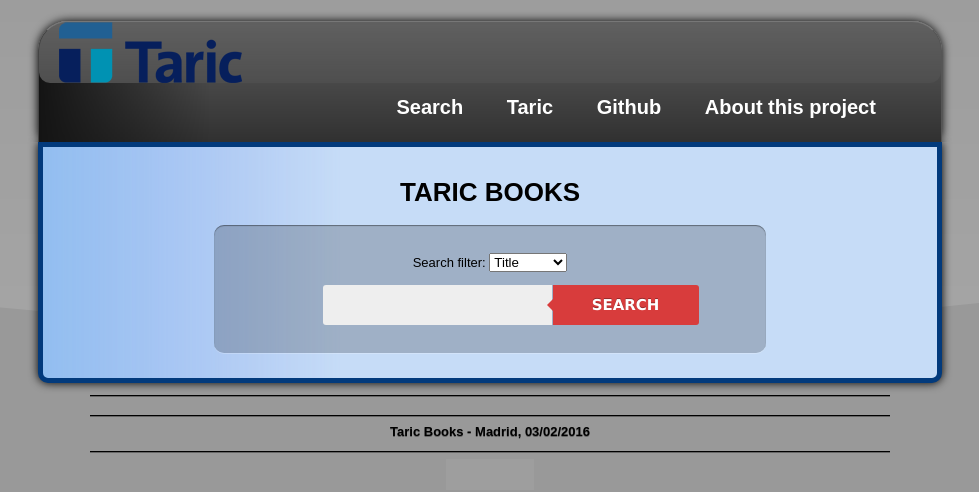
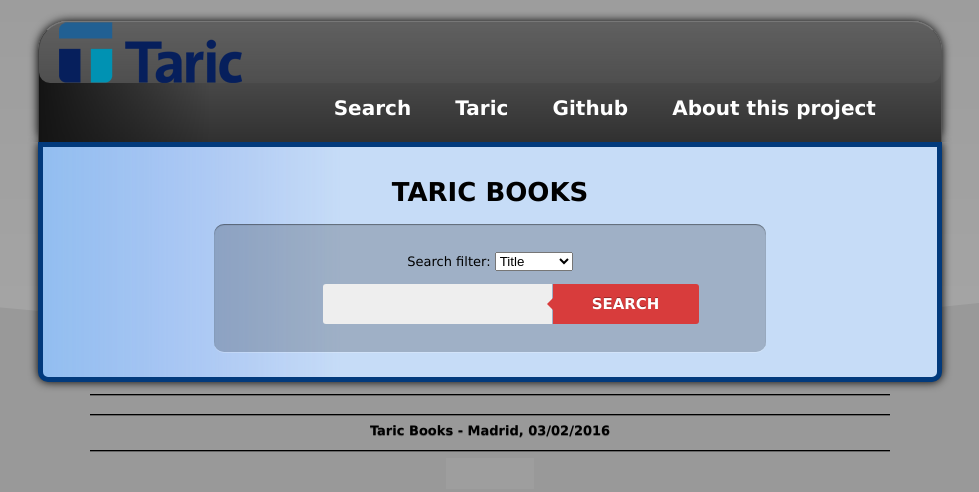
Before and after one commit to geonexus/reto_taric, a Django app: page /taric_books/ in a window 1280 px wide. Shown: the top 492 px of the page, without its empty margins (150-1129 px from the left). Run offline with Django 3.2, Linux system fonts and the light colour scheme; grey boxes are pictures that could not be loaded.

Commit message:
Modifying font-family to lucida sans

```diff
--- a/taric_books/static/taric_books/style.css
+++ b/taric_books/static/taric_books/style.css
@@ -1,5 +1,5 @@
 body {
-    font-family: sans-serif;
+    font-family: lucida sans;
     font-size: small;
     background-color: #999;
     background-position: 50% -200px;
```
